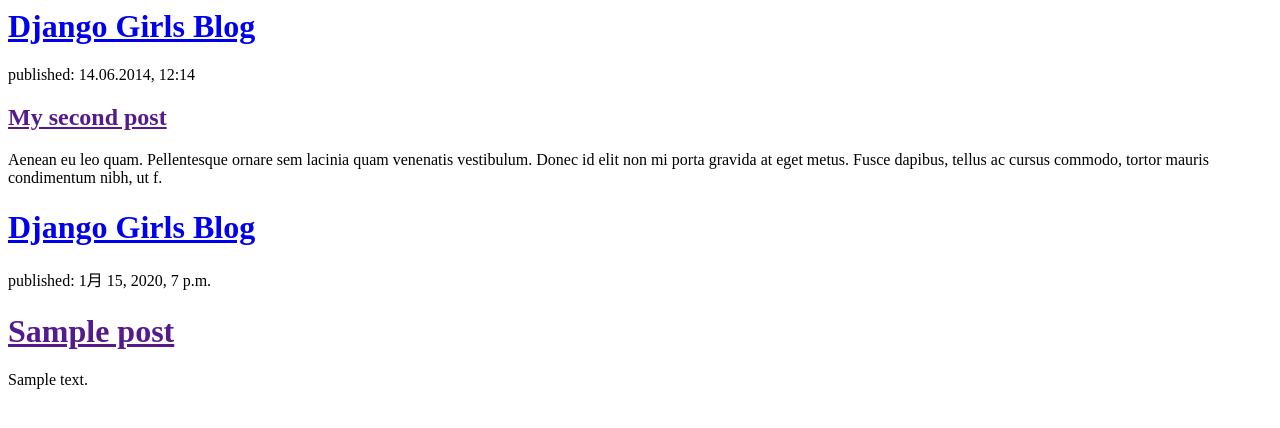
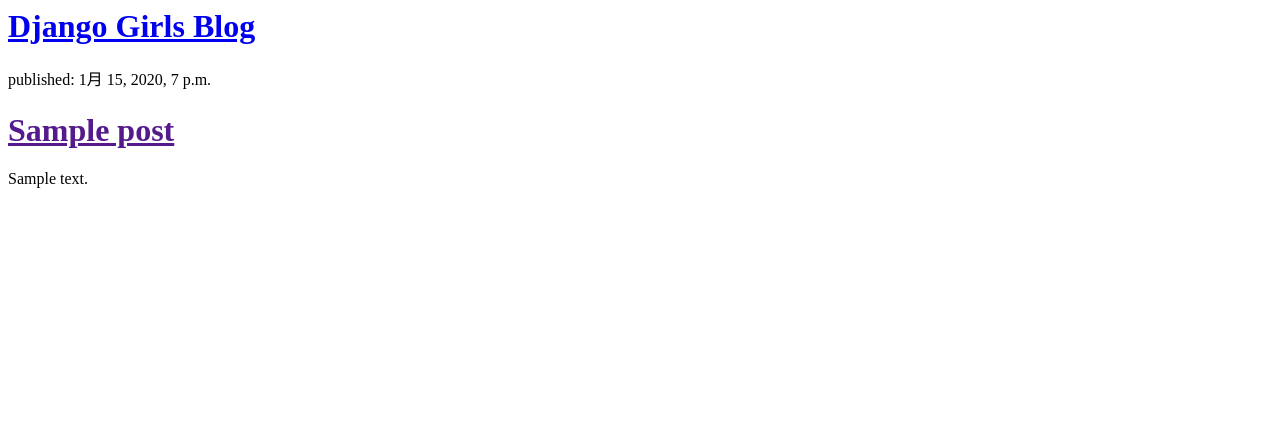
Before and after one commit to SokiMorisada/my-first-blog, a Django app: template blog/templates/blog/post_list.html in a window 1280 px wide. Shown: the top 428 px of the page. Run offline with Django 3.2, Linux system fonts and the light colour scheme; the template is opened without the code that fills it: values that come from a table or form of the project are taken from there, others are empty; tables that the repository leaves empty hold one stand-in row (values such as "Sample post").

Commit message:
Modified templates to display posts from database.

```diff
--- a/blog/templates/blog/post_list.html
+++ b/blog/templates/blog/post_list.html
@@ -3,15 +3,6 @@
         <title>Django Girls blog</title>
     </head>
     <body>
-        <div>
-            <h1><a href="/">Django Girls Blog</a></h1>
-        </div>
-
-        <div>
-            <p>published: 14.06.2014, 12:14</p>
-            <h2><a href="">My second post</a></h2>
-            <p>Aenean eu leo quam. Pellentesque ornare sem lacinia quam venenatis vestibulum. Donec id elit non mi porta gravida at eget metus. Fusce dapibus, tellus ac cursus commodo, tortor mauris condimentum nibh, ut f.</p>
-        </div>
 
         <div>
             <h1><a href="/">Django Girls Blog</a></h1>
```
